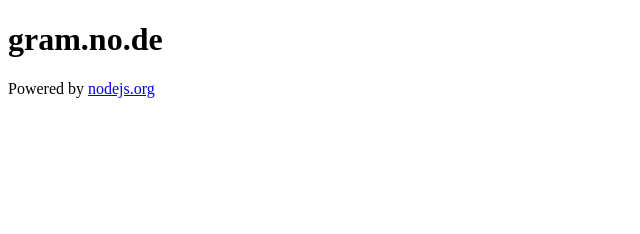
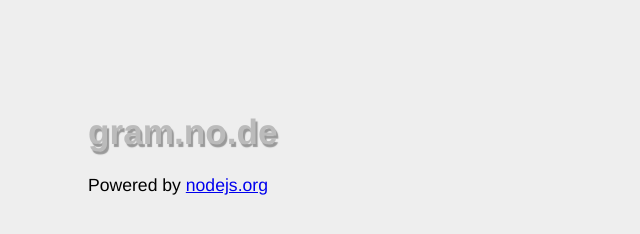
Before and after one commit to grahamlyons/node-app, a website: page views/index.html in a window 1280 px wide. Shown: the whole page, without its empty margins (0-640 px from the left). Drawn offline with Linux system fonts and the light colour scheme; files that its build step writes are made by us from their sources.

Commit message:
Added a stylesheet

```diff
--- /dev/null
+++ b/pub/style.css
@@ -0,0 +1,11 @@
+body {
+    background-color: #EEE;
+    font-family: Helvetica, Sans;
+    font-size: 1.1em;
+    padding: 80px;
+}
+
+h1 {
+    color: #BBB;
+    text-shadow: 2px 3px 1px #999;
+}
--- a/server.js
+++ b/server.js
@@ -8,6 +8,8 @@
     return view.render();
 });
 
+app.addStaticRoute('/static', __dirname + '/pub');
+
 options.PORT = process.env.PORT || 8080;
 
 nano.start(options);
--- a/views/index.html
+++ b/views/index.html
@@ -2,6 +2,7 @@
 <html>
     <head>
         <title>gram.no.de</title>
+        <link rel="stylesheet" type="text/css" href="static/style.css">
     </head>
     <body>
         <h1>gram.no.de</h1>
```
